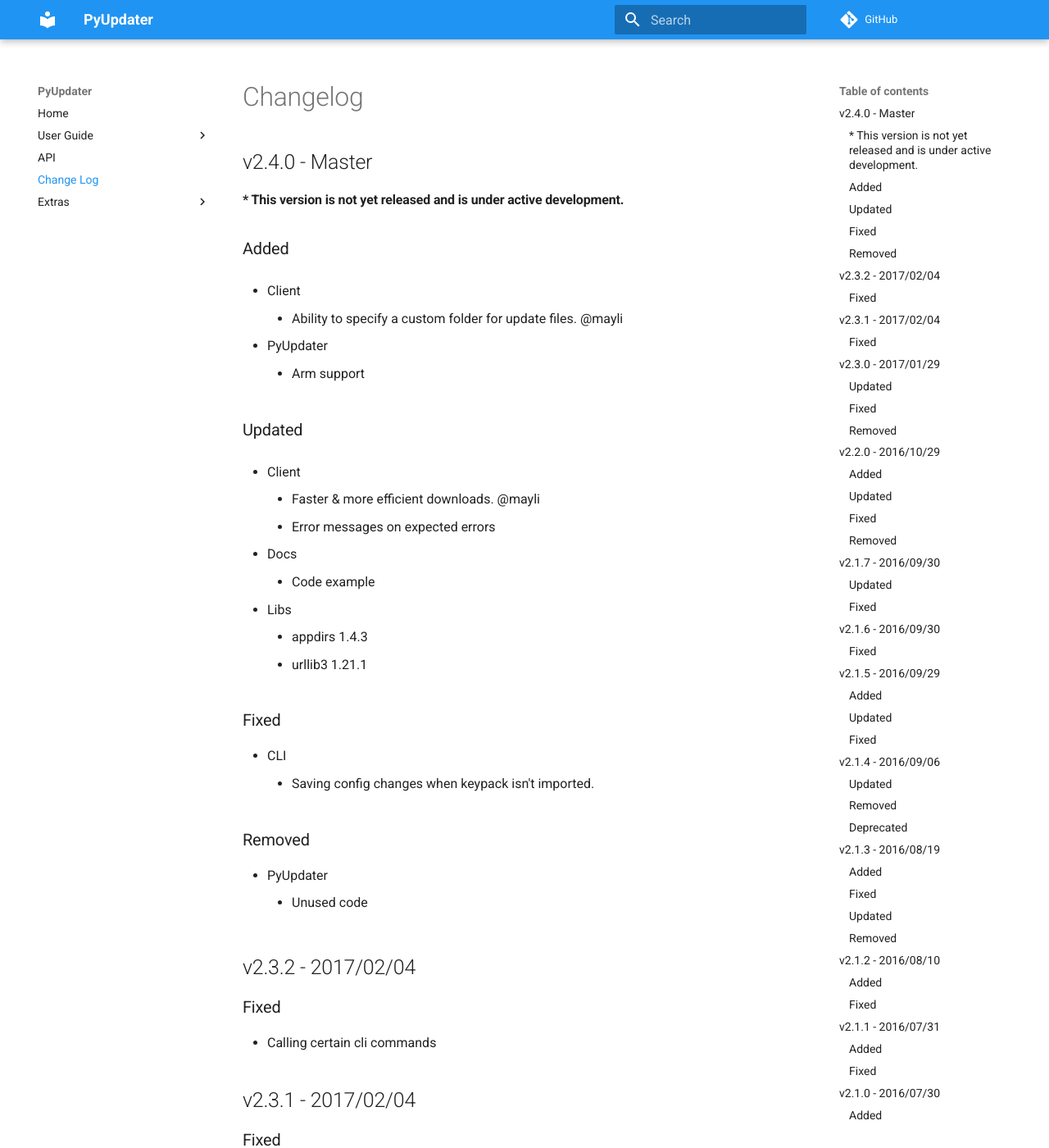
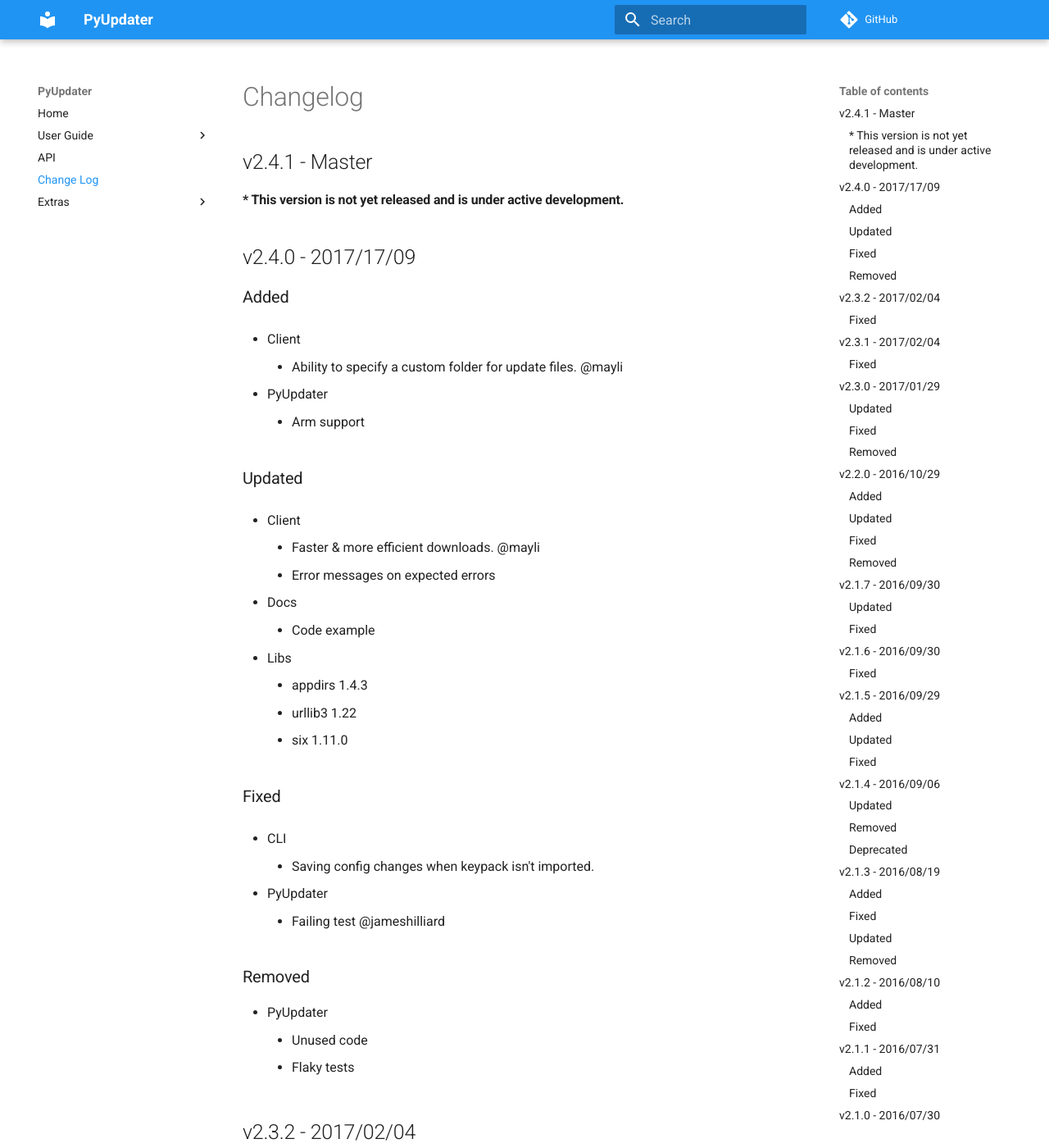
Before and after one commit to Digital-Sapphire/PyUpdater, an MkDocs documentation site: the page built from docs/changelog.md, in a window 1280 px wide and 1400 px high. Shown: the whole window at 82% size. Built offline with MkDocs 1.6.1 and Material for MkDocs 9.7.7, drawn with Linux system fonts in a browser that asks for light colours; comment, search, counter and statistics services are not loaded; old or Windows-style settings are respelled for this version of MkDocs; some of the changed text lies outside the part shown.

Commit message:
Release ready

```diff
--- a/docs/changelog.md
+++ b/docs/changelog.md
@@ -1,7 +1,10 @@
 # Changelog
 
-## v2.4.0 - Master
+## v2.4.1 - Master
 ####* This version is not yet released and is under active development.
+
+
+## v2.4.0 - 2017/17/09
 
 ###Added
 
@@ -22,23 +25,30 @@
 
   - Libs
     - appdirs 1.4.3
-    - urllib3 1.21.1
+    - urllib3 1.22
+    - six 1.11.0
 
 ###Fixed
 
   - CLI
     - Saving config changes when keypack isn't imported.
 
+  - PyUpdater
+      - Failing test @jameshilliard
+
 ###Removed
 
   - PyUpdater
     - Unused code
+    - Flaky tests
+
 
 ## v2.3.2 - 2017/02/04
 
 ###Fixed
 
-  - Calling certain cli commands
+  - CLI
+      - Calling certain commands
 
 
 ## v2.3.1 - 2017/02/04
```
